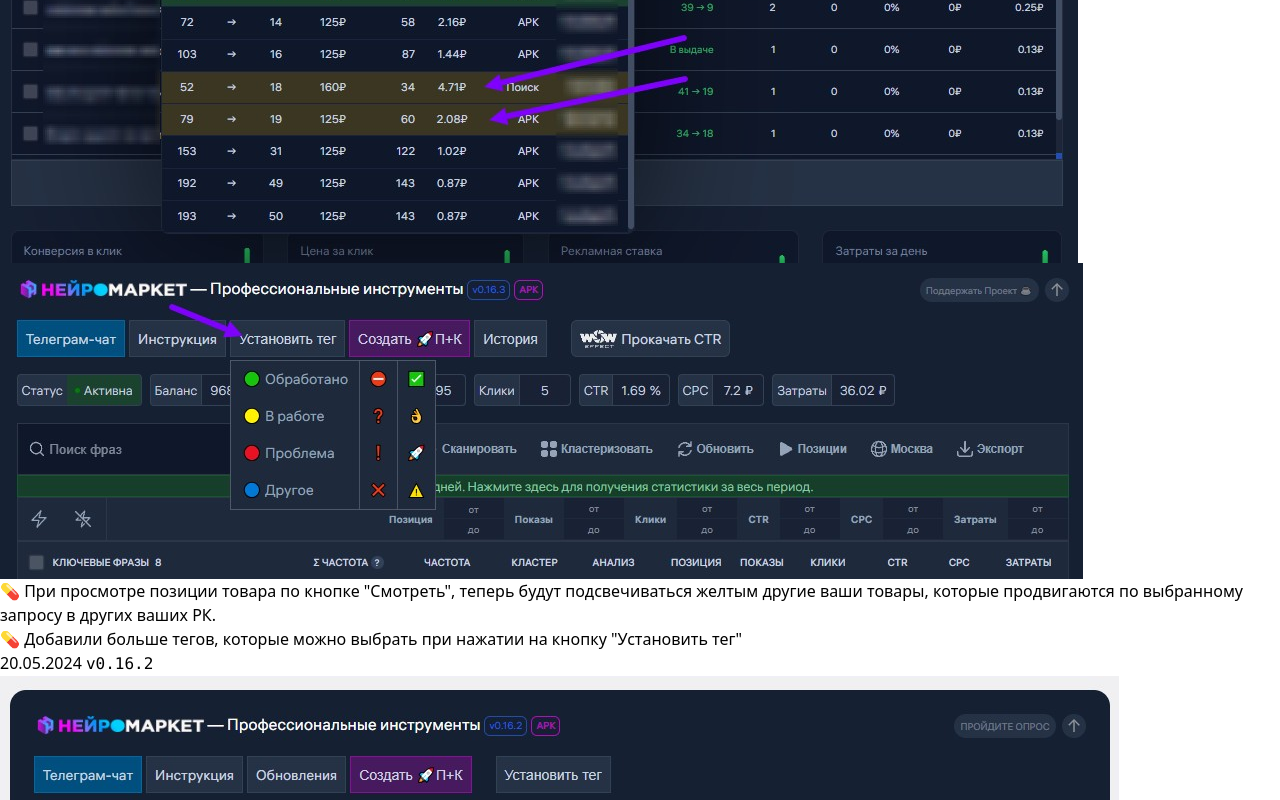
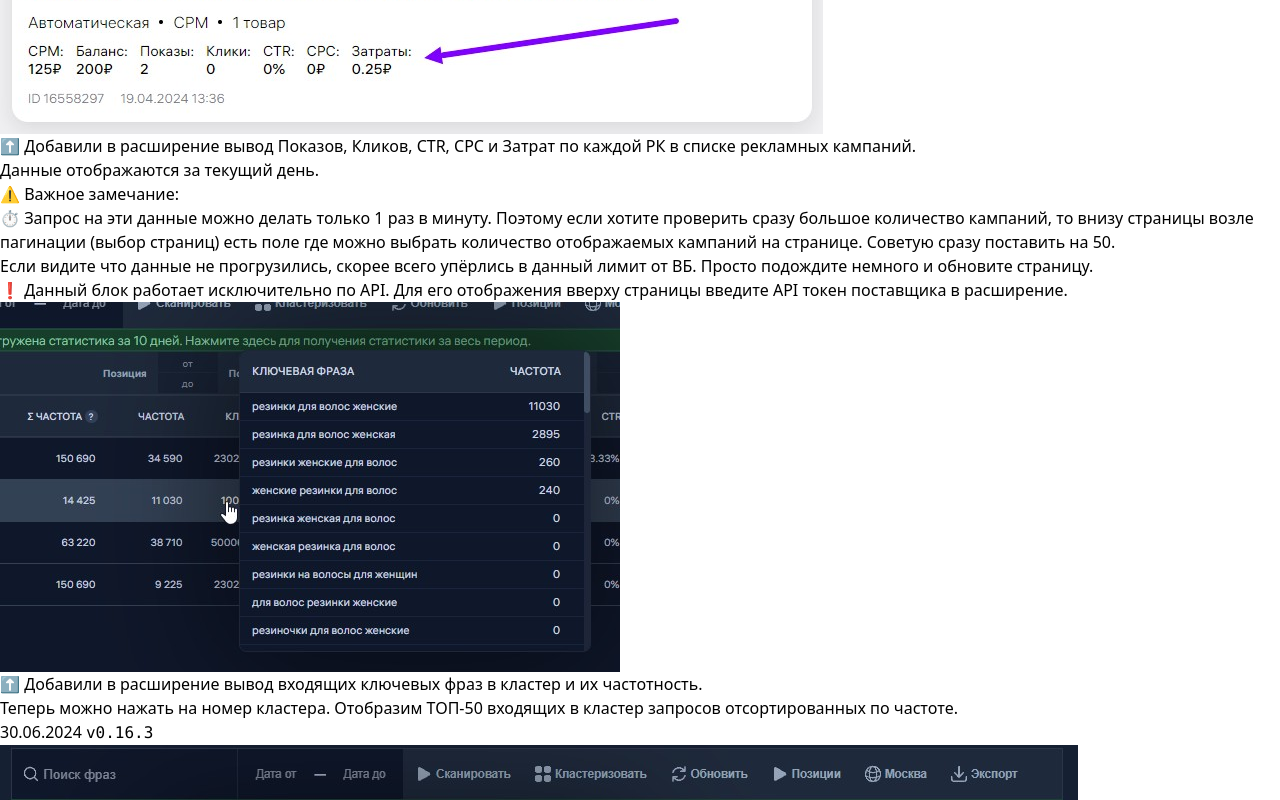
Before and after one commit to wbmeter/docs, a Next.js app: page /extension/updates/ads in a window 1280 px wide. Shown: the part 400-1200 px from the top of the page. Built offline with nearby package versions, Linux system fonts and the light colour scheme.

Commit message:
update extension cmp to 0.16.4

```diff
--- a/pages/extension/updates/ads.mdx
+++ b/pages/extension/updates/ads.mdx
@@ -4,6 +4,29 @@
 На данной странице перечислены все обновления нашего расширения для работы с рекламой на Wildberries.
 
 ## v0.16.\*
+
+### 27.07.2024 `v0.16.4`
+
+![](/extension-updates/60.jpg)
+
+⬆️ Добавили в расширение вывод Показов, Кликов, CTR, CPC и Затрат по каждой РК в списке рекламных кампаний.
+
+Данные отображаются за текущий день.
+
+⚠ Важное замечание:
+
+⏱ Запрос на эти данные можно делать только 1 раз в минуту. Поэтому если хотите проверить сразу большое количество кампаний, то внизу страницы возле пагинации (выбор страниц) есть поле где можно выбрать количество отображаемых кампаний на странице. Советую сразу поставить на 50.
+
+Если видите что данные не прогрузились, скорее всего упёрлись в данный лимит от ВБ. Просто подождите немного и обновите страницу.
+
+❗️ Данный блок работает исключительно по API. Для его отображения вверху страницы введите API токен поставщика в расширение.
+
+![](/extension-updates/61.jpg)
+
+⬆️ Добавили в расширение вывод входящих ключевых фраз в кластер и их частотность.
+
+Теперь можно нажать на номер кластера. Отобразим ТОП-50 входящих в кластер запросов отсортированных по частоте.
+
 
 ### 30.06.2024 `v0.16.3`
 
```
Also changed, not shown: public/extension-updates/60.jpg (added), public/extension-updates/61.jpg (added).
